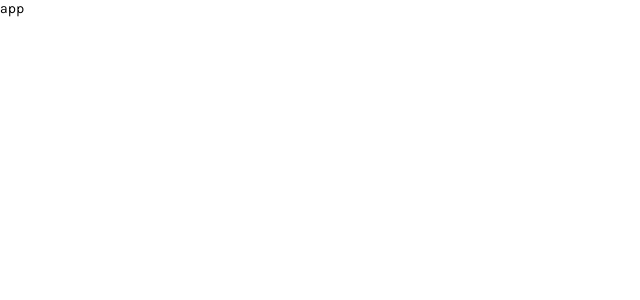
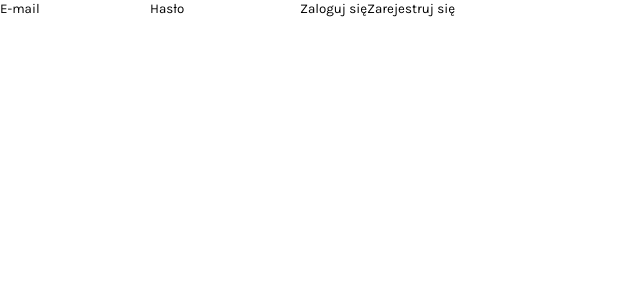
Before and after one commit to MartaZaorska/time_tracker_react_app, a React (Create React App) app in the folder client/: page / in a window 1280 px wide. Shown: the top 300 px of the page, without its empty margins (0-640 px from the left). Built offline with nearby package versions, Linux system fonts and the light colour scheme.

Commit message:
Added user auth form

```diff
--- a/client/src/App.js
+++ b/client/src/App.js
@@ -1,12 +1,35 @@
-import React, { useContext } from "react";
+import React, { useContext, useEffect } from "react";
 import Context from "./context/index";
+
+import UserAuthorization from "./components/UserAuthorization";
+import UserPanel from "./components/UserPanel";
+import Timers from "./components/Timers";
 
 function App() {
   const context = useContext(Context);
 
+  useEffect(() => {
+    if (context.error.length > 0) {
+      const messageElement = document.querySelector(".message");
+      messageElement.textContent = context.error;
+      setTimeout(() => {
+        messageElement.textContent = "";
+        context.clearError();
+      }, 3000);
+    }
+  }, [context.error]);
+
   return (
-    <section>
-      <p>app</p>
+    <section className="container">
+      {context.user.token.length === 0 ? (
+        <UserAuthorization />
+      ) : (
+        <React.Fragment>
+          <UserPanel logout={context.logout} email={context.user.email} />
+          <Timers />
+        </React.Fragment>
+      )}
+      <span className="message"></span>
     </section>
   );
 }
--- /dev/null
+++ b/client/src/components/Timers.js
@@ -0,0 +1,28 @@
+import React, { useContext, useEffect, useState } from "react";
+
+import Context from "../context/index";
+
+function Timers() {
+  const [activeTimer, setActiveTimer] = useState({});
+  const context = useContext(Context);
+
+  useEffect(() => {
+    const timerIndex = context.timers.findIndex(timer => timer.finish === 0);
+    if (timerIndex >= 0) setActiveTimer({ ...context.timers[timerIndex] });
+  }, [context.timers]);
+
+  if (Object.keys(activeTimer).length > 0) return <p>Jest aktywny timer</p>;
+
+  return (
+    <React.Fragment>
+      <p>Komponent tworzący i aktywujący nowy timer</p>
+      {context.timers.length === 0 ? (
+        <p>Brak timerów</p>
+      ) : (
+        <p>Lista utworzonych i zakończonych timerów</p>
+      )}
+    </React.Fragment>
+  );
+}
+
+export default Timers;
--- /dev/null
+++ b/client/src/components/UserAuthorization.js
@@ -0,0 +1,66 @@
+import React, { useContext } from "react";
+import Context from "../context/index";
+
+import { validateEmail } from "../helper/index";
+
+function UserAuthorization() {
+  const context = useContext(Context);
+
+  const submitHandler = (e, submitType) => {
+    e.preventDefault();
+    const emailInput = document.getElementById("email");
+    const passwordInput = document.getElementById("password");
+
+    if (emailInput.value.length === 0) {
+      context.addError("Adres e-mail jest wymagany");
+      return;
+    }
+
+    if (!validateEmail(emailInput.value)) {
+      context.addError("Adres e-mail jest niepoprawny");
+      return;
+    }
+
+    if (passwordInput.value.length === 0) {
+      context.addError("Hasło jest wymagane");
+      return;
+    }
+
+    context[submitType](emailInput.value, passwordInput.value);
+  };
+
+  return (
+    <section className="auth">
+      <form className="auth__form" noValidate>
+        <input
+          type="email"
+          id="email"
+          className="auth__input"
+          placeholder="E-mail"
+        />
+        <input
+          type="password"
+          id="password"
+          className="auth__input"
+          placeholder="Hasło"
+        />
+        <button
+          type="submit"
+          className="auth__btn"
+          onClick={e => submitHandler(e, "login")}
+        >
+          Zaloguj się
+        </button>
+        <button
+          type="submit"
+          className="auth__btn"
+          onClick={e => submitHandler(e, "register")}
+        >
+          Zarejestruj się
+        </button>
+      </form>
+    </section>
+  );
+}
+
+export default UserAuthorization;
--- /dev/null
+++ b/client/src/components/UserPanel.js
@@ -0,0 +1,14 @@
+import React from "react";
+
+function UserPanel({ email, logout }) {
+  return (
+    <section className="user_panel">
+      <span className="user_panel__email">{email}</span>
+      <button className="user_panel__btn" onClick={logout}>
+        Wyloguj się
+      </button>
+    </section>
+  );
+}
+
+export default UserPanel;
--- a/client/src/context/index.js
+++ b/client/src/context/index.js
@@ -3,11 +3,12 @@ import {
   GET_TIMERS,
   LOGOUT,
   LOGIN,
-  ADD_ERRORS,
+  ADD_ERROR,
   ADD_TIMER,
   REMOVE_TIMER,
   UPDATE_TIMER,
-  defaultReducer
+  defaultReducer,
+  CLEAR_ERROR
 } from "../reducer";
 
 import { fetchData } from "../helper/index";
@@ -19,7 +20,7 @@ export const Provider = props => {
   const initialState = {
     timers: [],
     user: { token: "", userId: "", email: "" },
-    errors: []
+    error: ""
   };
 
   const [state, dispatch] = useReducer(defaultReducer, initialState, () => {
@@ -61,9 +62,7 @@ export const Provider = props => {
 
     fetchData(requestBody, "createUser")
       .then(data => dispatch({ type: LOGIN, user: data }))
-      .catch(error =>
-        dispatch({ type: ADD_ERRORS, errors: error.map(err => err.message) })
-      );
+      .catch(error => dispatch({ type: ADD_ERROR, error: error[0].message }));
   };
 
   const login = (email, password) => {
@@ -85,16 +84,14 @@ export const Provider = props => {
 
     fetchData(requestBody, "login")
       .then(data => dispatch({ type: LOGIN, user: data }))
-      .catch(error =>
-        dispatch({ type: ADD_ERRORS, errors: error.map(err => err.message) })
-      );
+      .catch(error => dispatch({ type: ADD_ERROR, error: error[0].message }));
   };
 
   const logout = () => dispatch({ type: LOGOUT });
 
   const getTimers = () => {
     if (state.user.token.length === 0) {
-      dispatch({ type: ADD_ERRORS, errors: ["Użytkownik niezalogowany"] });
+      dispatch({ type: ADD_ERROR, error: "Użytkownik niezalogowany" });
       return;
     }
 
@@ -114,14 +111,12 @@ export const Provider = props => {
 
     fetchData(requestBody, "timers", state.user.token)
       .then(data => dispatch({ type: GET_TIMERS, timers: data }))
-      .catch(error =>
-        dispatch({ type: ADD_ERRORS, errors: error.map(err => err.message) })
-      );
+      .catch(error => dispatch({ type: ADD_ERROR, error: error[0].message }));
   };
 
   const addTimer = (category, start, finish = 0, description = "") => {
     if (state.user.token.length === 0) {
-      dispatch({ type: ADD_ERRORS, errors: ["Użytkownik niezalogowany"] });
+      dispatch({ type: ADD_ERROR, error: "Użytkownik niezalogowany" });
       return;
     }
 
@@ -147,9 +142,7 @@ export const Provider = props => {
 
     fetchData(requestBody, "createTimer", state.user.token)
       .then(data => dispatch({ type: ADD_TIMER, timer: data }))
-      .catch(error =>
-        dispatch({ type: ADD_ERRORS, errors: error.map(err => err.message) })
-      );
+      .catch(error => dispatch({ type: ADD_ERROR, error: error[0].message }));
   };
 
   const updateTimer = (
@@ -160,7 +153,7 @@ export const Provider = props => {
     description = ""
   ) => {
     if (state.user.token.length === 0) {
-      dispatch({ type: ADD_ERRORS, errors: ["Użytkownik niezalogowany"] });
+      dispatch({ type: ADD_ERROR, error: "Użytkownik niezalogowany" });
       return;
     }
 
@@ -190,14 +183,12 @@ export const Provider = props => {
           });
         }
       })
-      .catch(error =>
-        dispatch({ type: ADD_ERRORS, errors: error.map(err => err.message) })
-      );
+      .catch(error => dispatch({ type: ADD_ERROR, error: error[0].message }));
   };
 
   const removeTimer = timerId => {
     if (state.user.token.length === 0) {
-      dispatch({ type: ADD_ERRORS, errors: ["Użytkownik niezalogowany"] });
+      dispatch({ type: ADD_ERROR, error: "Użytkownik niezalogowany" });
       return;
     }
 
@@ -218,10 +209,12 @@ export const Provider = props => {
       .then(data => {
         if (data.success) dispatch({ type: REMOVE_TIMER, timerId });
       })
-      .catch(error =>
-        dispatch({ type: ADD_ERRORS, errors: error.map(err => err.message) })
-      );
+      .catch(error => dispatch({ type: ADD_ERROR, error: error[0].message }));
   };
+
+  const addError = error => dispatch({ type: ADD_ERROR, error: error });
+
+  const clearError = () => dispatch({ type: CLEAR_ERROR });
 
   return (
     <Context.Provider
@@ -233,7 +226,9 @@ export const Provider = props => {
         removeTimer,
         logout,
         login,
-        register
+        register,
+        addError,
+        clearError
       }}
     >
       {props.children}
--- a/client/src/helper/index.js
+++ b/client/src/helper/index.js
@@ -19,3 +19,8 @@ export const fetchData = (requestBody, dataName, token = "") => {
       .catch(err => reject(err));
   });
 };
+
+export const validateEmail = email => {
+  const re = /^(([^<>()[\]\\.,;:\s@"]+(\.[^<>()[\]\\.,;:\s@"]+)*)|(".+"))@((\[[0-9]{1,3}\.[0-9]{1,3}\.[0-9]{1,3}\.[0-9]{1,3}\])|(([a-zA-Z\-0-9]+\.)+[a-zA-Z]{2,}))$/;
+  return re.test(email);
+};
--- a/client/src/reducer/index.js
+++ b/client/src/reducer/index.js
@@ -1,7 +1,7 @@
 export const LOGOUT = "LOGOUT";
 export const LOGIN = "LOGIN";
-export const ADD_ERRORS = "ADD_ERRORS";
-export const CLEAR_ERRORS = "CLEAR_ERRORS";
+export const ADD_ERROR = "ADD_ERROR";
+export const CLEAR_ERROR = "CLEAR_ERROR";
 export const GET_TIMERS = "GET_TIMERS";
 export const ADD_TIMER = "ADD_TIMER";
 export const REMOVE_TIMER = "REMOVE_TIMER";
@@ -14,7 +14,7 @@ const updateTimerReducer = (state, timer) => {
   return {
     ...state,
     timers: updatedTimers,
-    errors: []
+    error: ""
   };
 };
 
@@ -23,43 +23,43 @@ export const defaultReducer = (state, action) => {
     case LOGIN:
       return {
         ...state,
-        errors: [],
+        error: "",
         user: { ...action.user }
       };
     case LOGOUT:
       return {
         ...state,
-        errors: [],
+        error: "",
         timers: [],
         user: { token: "", userId: "", email: "" }
       };
-    case ADD_ERRORS:
+    case ADD_ERROR:
       return {
         ...state,
-        errors: [...state.errors, ...action.errors]
+        error: action.error
       };
-    case CLEAR_ERRORS:
+    case CLEAR_ERROR:
       return {
         ...state,
-        errors: []
+        error: ""
       };
     case GET_TIMERS:
       return {
         ...state,
         timers: [...action.timers],
-        errors: []
+        error: ""
       };
     case ADD_TIMER:
       return {
         ...state,
         timers: [...state.timers, action.timer],
-        errors: []
+        error: ""
       };
     case REMOVE_TIMER:
       return {
         ...state,
         timers: state.timers.filter(timer => timer._id !== action.timerId),
-        errors: []
+        error: ""
       };
     case UPDATE_TIMER:
       return updateTimerReducer(state, action.timer);
```
Also changed, not shown: 1 other file (tests, documents, lock files or other folders).
